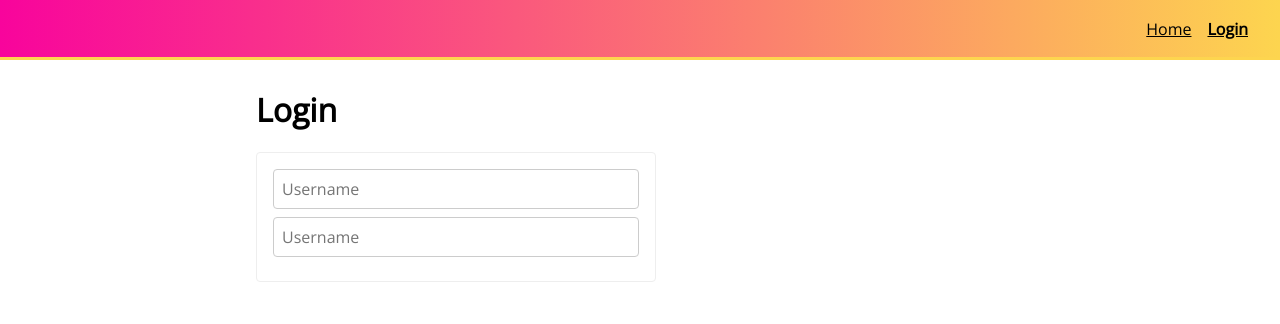
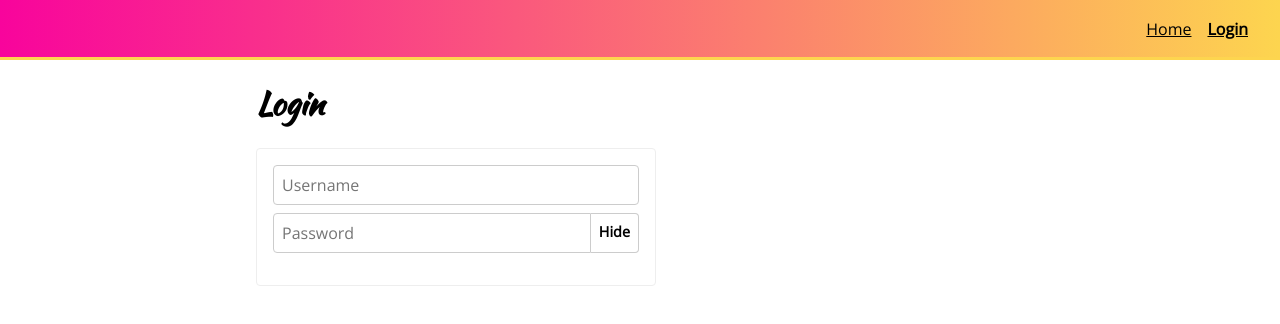
Before and after one commit to fairouzw/styled-components-react, a React (Create React App) app: page /login in a window 1280 px wide. Shown: the top 324 px of the page. Built offline with nearby package versions, Linux system fonts and the light colour scheme.

Commit message:
styles password input

```diff
--- a/src/components/common/PageLayout.js
+++ b/src/components/common/PageLayout.js
@@ -3,17 +3,20 @@ import styled from "styled-components";
 import {Header} from "./Header";
 
 const Content = styled.main`
-max-width: 800px;
-margin: 88px auto 0 auto;
-padding 0 16px;
-box-sizing: border-box;
-font-family: 'Open Sans';
-
-
-h1, h2. h3, h4, h5, h6{
-  font-family: 'Kaushan Script';
-}
-`
+  max-width: 800px;
+  margin: 80px auto 0 auto;
+  padding: 0 16px;
+  box-sizing: border-box;
+  font-family: "Open Sans";
+  h1,
+  h2,
+  h3,
+  h4,
+  h5,
+  h6 {
+    font-family: "Kaushan Script";
+  }
+`;
 
 export function PageLayout({children}) {
   return (
--- /dev/null
+++ b/src/components/common/PasswordInput.js
@@ -0,0 +1,50 @@
+import React, { useState } from "react";
+import styled from "styled-components";
+import { Input } from "./Input";
+
+const PasswordInputWrapper = styled.div`
+  display: flex;
+  ~ div {
+    margin-bottom: 8px;
+  }
+`;
+
+const PasswordInputStyled = styled(Input).attrs(() => ({
+  type: "password",
+  placeholder: "Password",
+}))`
+  border-top-right-radius: 0;
+  border-bottom-right-radius: 0;
+`;
+
+const ToggleButton = styled.div`
+height: 40px;
+    border: 1px solid #ccc;
+    box-sizing: border-box;
+    font-size: 0.9em;
+    display: flex;
+    padding: 8px;
+    border-left: 0;
+    border-top-right-radius: 4px;
+    border-bottom-right-radius: 4px;
+    background: white;
+    font-weight: bold;
+    cursor: pointer;
+    user-select: none;
+    color: black;
+`;
+
+export function PasswordInput(props) {
+  const [showPassword, setShowPassword] = useState(true);
+  return (
+    <>
+      <PasswordInputWrapper>
+        <PasswordInputStyled {...props} />
+        <ToggleButton onClick={() => setShowPassword(s => !s)}>
+          {showPassword ? 'Hide' : 'Show' }
+        </ToggleButton>
+      </PasswordInputWrapper>
+        <div>{showPassword ? props.value : ""}</div>
+    </>
+  );
+}
--- a/src/components/common/index.js
+++ b/src/components/common/index.js
@@ -2,3 +2,4 @@ export * from './Button';
 export * from "./PageLayout";
 export * from "./Header";
 export * from "./Input";
+export * from "./PasswordInput";
--- a/src/components/pages/Login.js
+++ b/src/components/pages/Login.js
@@ -1,5 +1,5 @@
 import React, {useState} from 'react';
-import {PageLayout, Input} from 'components/common';
+import {PageLayout, Input, PasswordInput} from 'components/common';
 import styled from 'styled-components';
 
 const Form = styled.form`
@@ -36,13 +36,13 @@ export default function Login() {
           type="text"
           onChange={handInputChange}
         ></Input>
-        <Input
+        <PasswordInput
           value={formFields.password}
           name="password"
-          placeholder="Username"
+
           onChange={handInputChange}
-          type="password"
-        ></Input>
+
+        ></PasswordInput>
       </Form>
     </PageLayout>
   );
```
